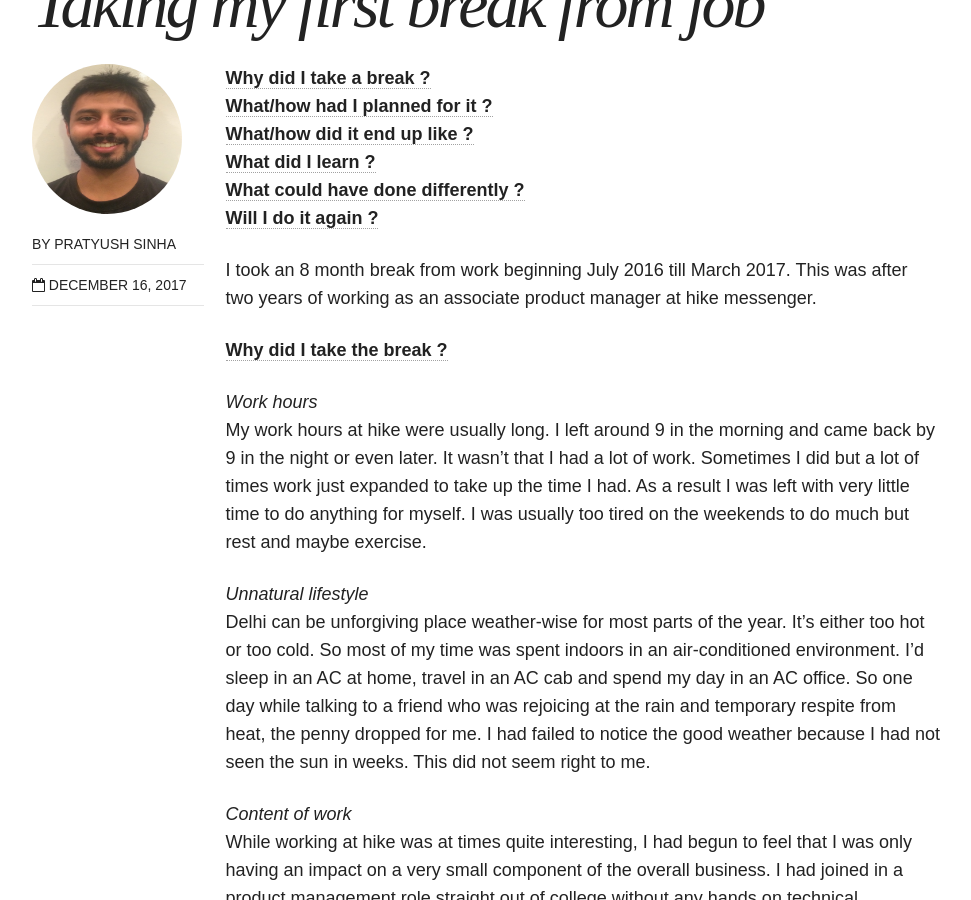
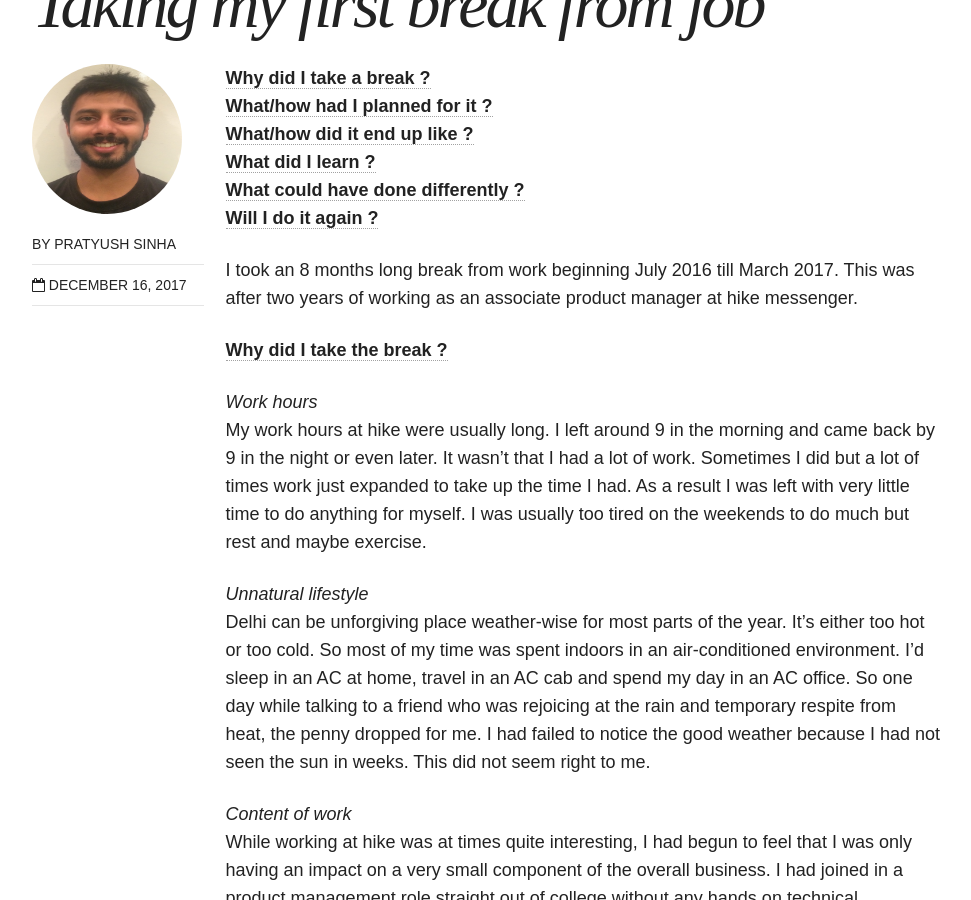
Before and after one commit to pratsinha01/pratsinha01.github.io, a Jekyll site: the page built from _posts/thoughts/2017-12-16-first-break.md, in a window 1280 px wide and 900 px high, scrolled down 564 px. Shown: the whole window, without its empty margins (154-1125 px from the left). Built offline with Jekyll 4.4.1, drawn with Linux system fonts in a browser that asks for light colours; nearby versions of some CDN libraries.

Commit message:
fixing typo

```diff
--- a/_posts/thoughts/2017-12-16-first-break.md
+++ b/_posts/thoughts/2017-12-16-first-break.md
@@ -18,7 +18,7 @@ date: 2017-12-16
 [__Will I do it again ?__](#again)
 
 
-I took an 8 month break from work beginning July 2016 till March 2017. This was after two years of working as an associate product manager at hike messenger.
+I took an 8 months long break from work beginning July 2016 till March 2017. This was after two years of working as an associate product manager at hike messenger.
 
 <a name="why">__Why did I take the break ?__</a>
 
```
